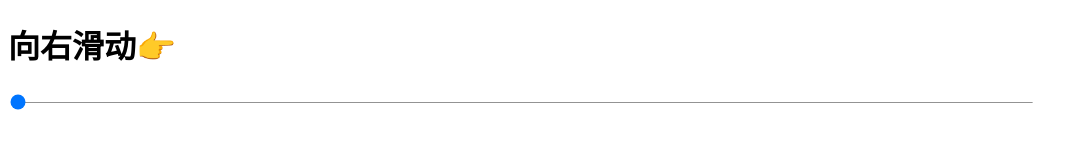
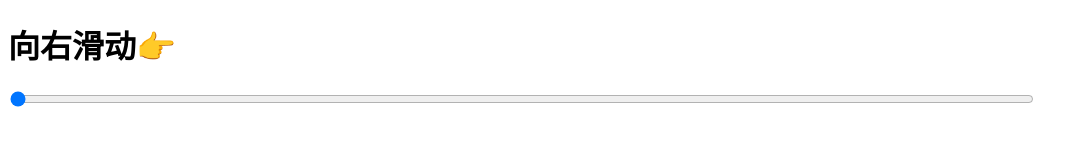
Before and after one commit to linglimg/chen, a plain HTML site: page index.html in a window 1280 px wide. Shown: the whole page, without its empty margins (0-1086 px from the left). Drawn offline with Linux system fonts and the light colour scheme.

Commit message:
更新 index.html

```diff
--- a/index.html
+++ b/index.html
@@ -6,7 +6,7 @@
     <style>
     input{
       width:80vw;
-      height:0.1vh;
+      height:2vh;
       }
     </style>
   </head>
```
